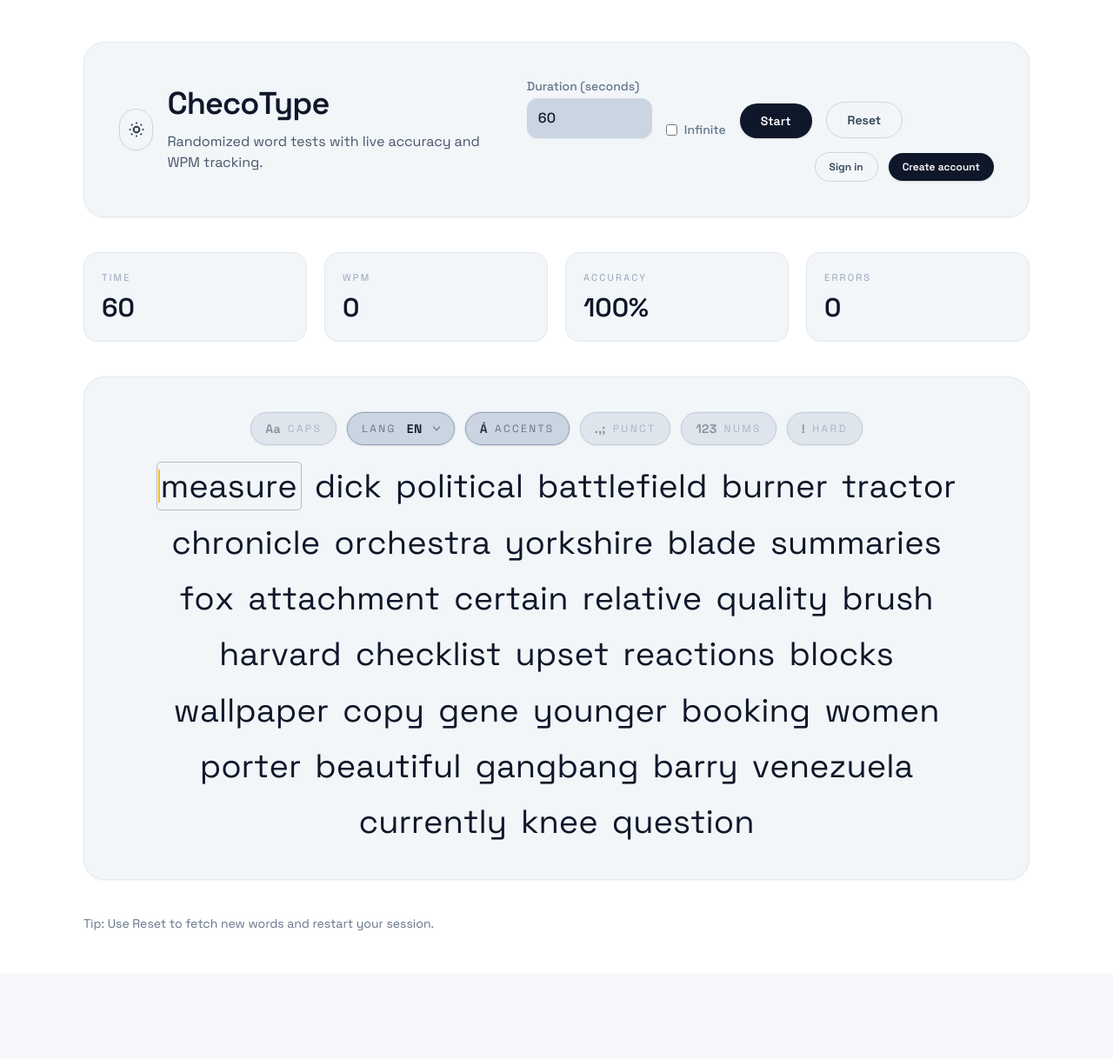
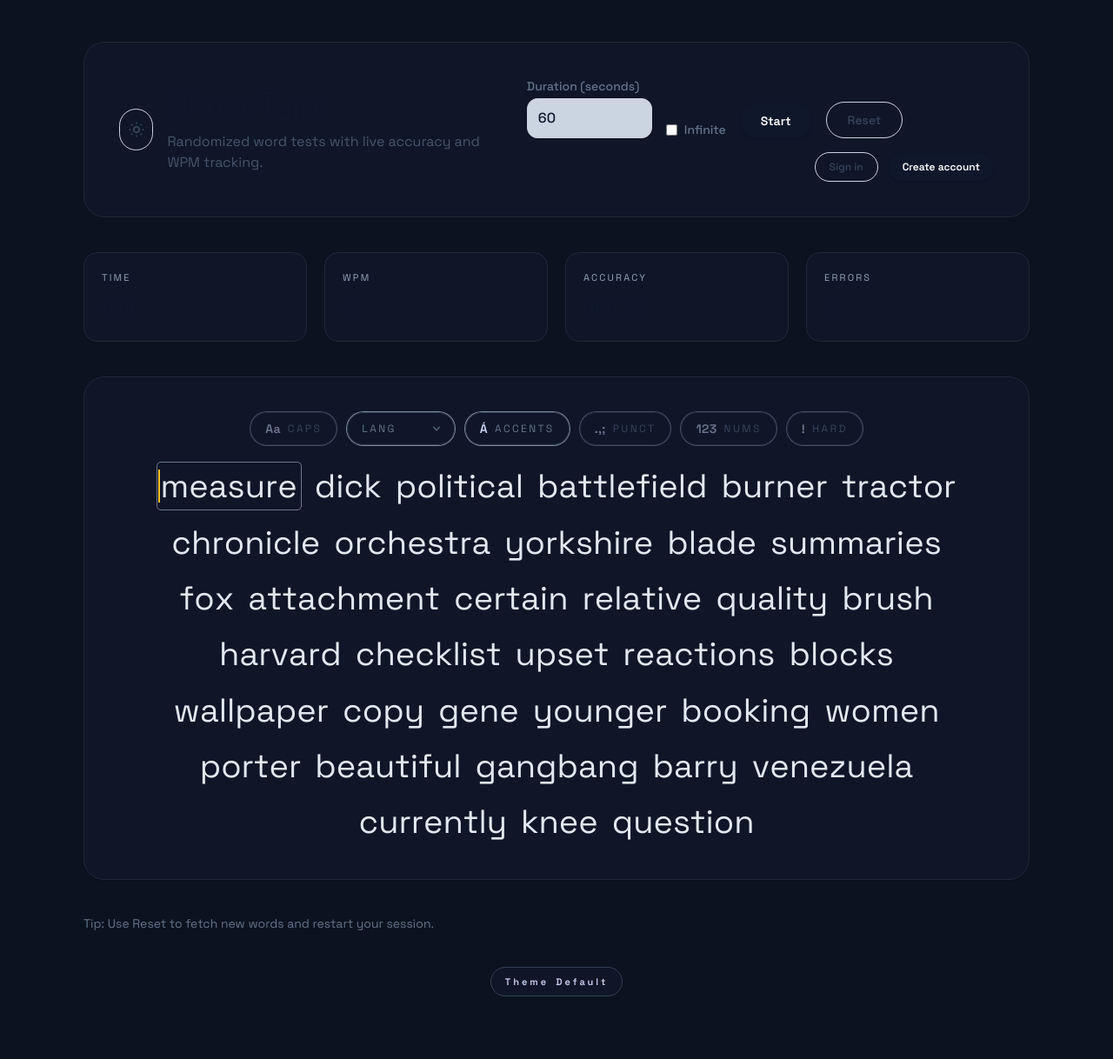
Before and after one commit to checo99dlg/Typing-Web, a Flask app: page / in a window 1280 px wide. Shown: the whole page at 87% size. Before the commit the page ends 1070 px from the top, so only its background shows below. Run offline with Flask 3, Linux system fonts and the light colour scheme; some libraries are stand-ins or nearby versions.

Commit message:
Add theme system and improve typing reset behavior

```diff
--- a/static/js/app.js
+++ b/static/js/app.js
@@ -24,6 +24,9 @@
 const resultAccuracy = document.getElementById("resultAccuracy");
 const resultChars = document.getElementById("resultChars");
 const resultDuration = document.getElementById("resultDuration");
+const themeMenuToggle = document.getElementById("themeMenuToggle");
+const themeMenu = document.getElementById("themeMenu");
+const themeLabel = document.getElementById("themeLabel");
 const isAuthenticated = document.body.dataset.authenticated === "true";
 
 function focusTypingInput() {
@@ -63,12 +66,247 @@
 let numbersEnabled = localStorage.getItem(numbersStorageKey) === "true";
 const hardModeStorageKey = "typing-hard-mode";
 let hardModeEnabled = localStorage.getItem(hardModeStorageKey) === "true";
+const colorThemeStorageKey = "typing-color-theme";
 const supportedLanguages = ["en", "es", "fr", "de", "pt"];
 const accentLanguages = new Set(["es", "fr", "de", "pt"]);
 if (!supportedLanguages.includes(currentLanguage)) {
   currentLanguage = "en";
 }
 
+const colorThemes = [
+  {
+    id: "default",
+    name: "Default",
+    colors: {
+      bg: "#0b1220",
+      surface: "rgba(15, 23, 42, 0.9)",
+      surfaceBorder: "#1f2937",
+      text: "#f8fafc",
+      muted: "#94a3b8",
+      word: "#e2e8f0",
+      pillBg: "rgba(15, 23, 42, 0.8)",
+      pillBorder: "#334155",
+      pillText: "#cbd5f5",
+      caret: "#fbbf24",
+      correct: "#076652",
+      incorrect: "#f87171",
+      menuBg: "rgba(15, 23, 42, 0.96)",
+    },
+  },
+  {
+    id: "ocean",
+    name: "Ocean",
+    colors: {
+      bg: "#071629",
+      surface: "rgba(9, 30, 56, 0.9)",
+      surfaceBorder: "#1b3655",
+      text: "#e6f0ff",
+      muted: "#8aa4c6",
+      word: "#d8e6ff",
+      pillBg: "rgba(8, 26, 46, 0.85)",
+      pillBorder: "#2b4a74",
+      pillText: "#cfe0ff",
+      caret: "#22d3ee",
+      correct: "#60a5fa",
+      incorrect: "#fb7185",
+      menuBg: "rgba(9, 30, 56, 0.96)",
+    },
+  },
+  {
+    id: "forest",
+    name: "Forest",
+    colors: {
+      bg: "#0a1612",
+      surface: "rgba(11, 27, 20, 0.9)",
+      surfaceBorder: "#1b3a2c",
+      text: "#e7f7ef",
+      muted: "#8fb9a6",
+      word: "#d7efe4",
+      pillBg: "rgba(11, 27, 20, 0.85)",
+      pillBorder: "#2b5a45",
+      pillText: "#c9f0dc",
+      caret: "#86efac",
+      correct: "#34d399",
+      incorrect: "#f97316",
+      menuBg: "rgba(11, 27, 20, 0.96)",
+    },
+  },
+  {
+    id: "amber",
+    name: "Amber",
+    colors: {
+      bg: "#1b1404",
+      surface: "rgba(36, 26, 6, 0.9)",
+      surfaceBorder: "#5c3d09",
+      text: "#fff7e6",
+      muted: "#c9a467",
+      word: "#ffedc2",
+      pillBg: "rgba(36, 26, 6, 0.85)",
+      pillBorder: "#7a5414",
+      pillText: "#ffdf9e",
+      caret: "#fbbf24",
+      correct: "#facc15",
+      incorrect: "#ef4444",
+      menuBg: "rgba(36, 26, 6, 0.96)",
+    },
+  },
+  {
+    id: "sakura",
+    name: "Sakura",
+    colors: {
+      bg: "#1a1017",
+      surface: "rgba(30, 18, 27, 0.92)",
+      surfaceBorder: "#4a2a3b",
+      text: "#fbe9f1",
+      muted: "#c9a1b3",
+      word: "#f8d8e6",
+      pillBg: "rgba(30, 18, 27, 0.85)",
+      pillBorder: "#6a3d55",
+      pillText: "#f5c6da",
+      caret: "#fb7185",
+      correct: "#f9a8d4",
+      incorrect: "#fb7185",
+      menuBg: "rgba(30, 18, 27, 0.96)",
+    },
+  },
+  {
+    id: "lavender",
+    name: "Lavender",
+    colors: {
+      bg: "#14101f",
+      surface: "rgba(23, 18, 37, 0.9)",
+      surfaceBorder: "#3a2f56",
+      text: "#efe9ff",
+      muted: "#b3a6d1",
+      word: "#e1d8ff",
+      pillBg: "rgba(23, 18, 37, 0.85)",
+      pillBorder: "#58417e",
+      pillText: "#d6c8ff",
+      caret: "#c4b5fd",
+      correct: "#a78bfa",
+      incorrect: "#f87171",
+      menuBg: "rgba(23, 18, 37, 0.96)",
+    },
+  },
+  {
+    id: "arctic",
+    name: "Arctic",
+    colors: {
+      bg: "#081a1f",
+      surface: "rgba(10, 29, 35, 0.9)",
+      surfaceBorder: "#1b4b59",
+      text: "#e6fbff",
+      muted: "#93c5d1",
+      word: "#d2f6ff",
+      pillBg: "rgba(10, 29, 35, 0.85)",
+      pillBorder: "#2a6071",
+      pillText: "#c7f2ff",
+      caret: "#7dd3fc",
+      correct: "#38bdf8",
+      incorrect: "#f97316",
+      menuBg: "rgba(10, 29, 35, 0.96)",
+    },
+  },
+  {
+    id: "ember",
+    name: "Ember",
+    colors: {
+      bg: "#1b0c0c",
+      surface: "rgba(32, 12, 12, 0.92)",
+      surfaceBorder: "#4b1c1c",
+      text: "#ffe9e9",
+      muted: "#c78f8f",
+      word: "#ffd7d7",
+      pillBg: "rgba(32, 12, 12, 0.85)",
+      pillBorder: "#6b2c2c",
+      pillText: "#ffc2c2",
+      caret: "#fb7185",
+      correct: "#fca5a5",
+      incorrect: "#fb7185",
+      menuBg: "rgba(32, 12, 12, 0.96)",
+    },
+  },
+  {
+    id: "slate",
+    name: "Slate",
+    colors: {
+      bg: "#0f131a",
+      surface: "rgba(18, 23, 31, 0.9)",
+      surfaceBorder: "#2a3644",
+      text: "#edf2f7",
+      muted: "#9aa8bd",
+      word: "#e2e8f0",
+      pillBg: "rgba(18, 23, 31, 0.85)",
+      pillBorder: "#3b4a5f",
+      pillText: "#d6e1f2",
+      caret: "#cbd5e1",
+      correct: "#93c5fd",
+      incorrect: "#f87171",
+      menuBg: "rgba(18, 23, 31, 0.96)",
+    },
+  },
+  {
+    id: "mint",
+    name: "Mint",
+    colors: {
+      bg: "#0a1515",
+      surface: "rgba(10, 24, 24, 0.9)",
+      surfaceBorder: "#1e3d3d",
+      text: "#e6fff9",
+      muted: "#89bfb5",
+      word: "#d4fff3",
+      pillBg: "rgba(10, 24, 24, 0.85)",
+      pillBorder: "#2c5a5a",
+      pillText: "#c6fff0",
+      caret: "#5eead4",
+      correct: "#2dd4bf",
+      incorrect: "#fb7185",
+      menuBg: "rgba(10, 24, 24, 0.96)",
+    },
+  },
+];
+
+function applyColorTheme(themeId) {
+  const theme = colorThemes.find((item) => item.id === themeId) || colorThemes[0];
+  const root = document.documentElement;
+  const colors = theme.colors;
+  root.style.setProperty("--app-bg", colors.bg);
+  root.style.setProperty("--app-surface", colors.surface);
+  root.style.setProperty("--app-surface-border", colors.surfaceBorder);
+  root.style.setProperty("--app-text", colors.text);
+  root.style.setProperty("--app-muted", colors.muted);
+  root.style.setProperty("--app-word", colors.word);
+  root.style.setProperty("--app-pill-bg", colors.pillBg);
+  root.style.setProperty("--app-pill-border", colors.pillBorder);
+  root.style.setProperty("--app-pill-text", colors.pillText);
+  root.style.setProperty("--app-caret", colors.caret);
+  root.style.setProperty("--app-correct", colors.correct);
+  root.style.setProperty("--app-incorrect", colors.incorrect);
+  root.style.setProperty("--app-menu-bg", colors.menuBg);
+  if (themeLabel) {
+    themeLabel.textContent = theme.name;
+  }
+}
+
+function renderThemeMenu() {
+  if (!themeMenu) {
+    return;
+  }
+  themeMenu.innerHTML = "";
+  colorThemes.forEach((theme) => {
+    const button = document.createElement("button");
+    button.type = "button";
+    button.className =
+      "theme-item flex w-full items-center justify-between rounded-xl px-3 py-2 text-left transition";
+    button.textContent = theme.name;
+    button.addEventListener("click", () => {
+      localStorage.setItem(colorThemeStorageKey, theme.id);
+      applyColorTheme(theme.id);
+      themeMenu.classList.add("hidden");
+    });
+    themeMenu.appendChild(button);
+  });
+}
 function getPreferredTheme() {
   const storedTheme = localStorage.getItem(themeStorageKey);
   if (storedTheme === "dark" || storedTheme === "light") {
@@ -389,8 +627,8 @@
   return null;
 }
 
-const correctTypedLetterClasses = ["text-[#076652]", "dark:text-[#076652]"];
-const incorrectTypedLetterClasses = ["text-rose-500", "dark:text-rose-400"];
+const correctTypedLetterClasses = ["typed-correct"];
+const incorrectTypedLetterClasses = ["typed-incorrect"];
 
 function resetLetterClasses(letterSpan) {
   letterSpan.classList.remove(...correctTypedLetterClasses, ...incorrectTypedLetterClasses);
@@ -810,10 +1048,16 @@
 document.addEventListener("keydown", async (event) => {
   if (event.key === "Enter" && event.shiftKey) {
     event.preventDefault();
+    if (textInput) {
+      textInput.value = "";
+    }
+    typedWords = [];
+    wordResults = [];
+    currentIndex = 0;
     await fetchWords({ replace: true });
     hideResultsScreen();
     resetStats();
-    textInput.focus();
+    focusTypingInput();
   }
 });
 
@@ -826,6 +1070,24 @@
   });
 }
 
+if (themeMenuToggle) {
+  renderThemeMenu();
+  const storedTheme = localStorage.getItem(colorThemeStorageKey) || "default";
+  applyColorTheme(storedTheme);
+  themeMenuToggle.addEventListener("click", () => {
+    themeMenu?.classList.toggle("hidden");
+  });
+  document.addEventListener("click", (event) => {
+    if (!themeMenu || themeMenu.classList.contains("hidden")) {
+      return;
+    }
+    if (event.target.closest("#themeMenu") || event.target.closest("#themeMenuToggle")) {
+      return;
+    }
+    themeMenu.classList.add("hidden");
+  });
+}
+
 fetchWords({ replace: true }).then(() => {
   resetStats();
   focusTypingInput();
@@ -835,6 +1097,19 @@
 
 document.addEventListener("pointerdown", (event) => {
   if (event.target.closest("button,select,a,input,textarea,label")) {
+    return;
+  }
+  focusTypingInput();
+});
+
+document.addEventListener("keydown", (event) => {
+  if (event.ctrlKey || event.metaKey || event.altKey) {
+    return;
+  }
+  if (event.key.length !== 1) {
+    return;
+  }
+  if (document.activeElement === textInput) {
     return;
   }
   focusTypingInput();
--- a/templates/index.html
+++ b/templates/index.html
@@ -55,6 +55,63 @@
         background-color: rgba(2, 6, 23, 0.6);
         border-color: #334155;
         color: #f8fafc;
+      }
+      :root {
+        --app-bg: #0b1220;
+        --app-surface: rgba(15, 23, 42, 0.9);
+        --app-surface-border: #1f2937;
+        --app-text: #f8fafc;
+        --app-muted: #94a3b8;
+        --app-word: #e2e8f0;
+        --app-pill-bg: rgba(15, 23, 42, 0.8);
+        --app-pill-border: #334155;
+        --app-pill-text: #cbd5f5;
+        --app-caret: #fbbf24;
+        --app-menu-bg: rgba(15, 23, 42, 0.96);
+        --app-correct: #076652;
+        --app-incorrect: #f87171;
+      }
+      html,
+      body {
+        background-color: var(--app-bg) !important;
+      }
+      body {
+        background-color: var(--app-bg);
+        color: var(--app-text);
+      }
+      .surface {
+        background-color: var(--app-surface) !important;
+        border-color: var(--app-surface-border) !important;
+      }
+      .surface-input {
+        background-color: color-mix(in srgb, var(--app-surface) 85%, #000);
+        border-color: var(--app-surface-border);
+        color: var(--app-text);
+      }
+      #wordDisplay {
+        color: var(--app-word);
+      }
+      #caret span {
+        background-color: var(--app-caret);
+      }
+      .typed-correct {
+        color: var(--app-correct);
+      }
+      .typed-incorrect {
+        color: var(--app-incorrect);
+      }
+      .theme-pill {
+        background-color: var(--app-pill-bg) !important;
+        border-color: var(--app-pill-border) !important;
+        color: var(--app-pill-text) !important;
+      }
+      .theme-menu {
+        background-color: var(--app-menu-bg);
+        border-color: var(--app-surface-border);
+        color: var(--app-text);
+      }
+      .theme-item:hover {
+        background-color: color-mix(in srgb, var(--app-pill-bg) 60%, transparent);
       }
     </style>
     <script src="https://cdn.tailwindcss.com"></script>
@@ -205,11 +262,11 @@
 
       <section class="surface relative rounded-3xl border border-slate-200 bg-slate-100/90 p-10 shadow-sm dark:border-slate-800 dark:bg-slate-900">
         <div class="mb-5 flex flex-wrap items-center justify-center gap-3">
-          <button id="capitalizeToggle" type="button" class="group relative z-10 inline-flex items-center gap-2 rounded-full border border-slate-400 bg-slate-300 px-4 py-2 text-slate-800 shadow-sm ring-1 ring-slate-300/60 transition hover:bg-slate-200 dark:border-slate-600 dark:bg-slate-800 dark:text-slate-100 dark:ring-slate-600/60 dark:hover:bg-slate-700" aria-pressed="false" aria-label="Toggle randomized capitalization">
+          <button id="capitalizeToggle" type="button" class="theme-pill group relative z-10 inline-flex items-center gap-2 rounded-full border border-slate-400 bg-slate-300 px-4 py-2 text-slate-800 shadow-sm ring-1 ring-slate-300/60 transition hover:bg-slate-200 dark:border-slate-600 dark:bg-slate-800 dark:text-slate-100 dark:ring-slate-600/60 dark:hover:bg-slate-700" aria-pressed="false" aria-label="Toggle randomized capitalization">
             <span class="text-sm font-semibold tracking-wide">Aa</span>
             <span class="text-xs uppercase tracking-[0.2em] text-slate-500 dark:text-slate-400">Caps</span>
           </button>
-          <label class="group relative z-10 inline-flex items-center gap-3 rounded-full border border-slate-400 bg-slate-300 px-4 py-2 text-slate-800 shadow-sm ring-1 ring-slate-300/60 transition hover:bg-slate-200 dark:border-slate-600 dark:bg-slate-800 dark:text-slate-100 dark:ring-slate-600/60 dark:hover:bg-slate-700">
+          <label class="theme-pill group relative z-10 inline-flex items-center gap-3 rounded-full border border-slate-400 bg-slate-300 px-4 py-2 text-slate-800 shadow-sm ring-1 ring-slate-300/60 transition hover:bg-slate-200 dark:border-slate-600 dark:bg-slate-800 dark:text-slate-100 dark:ring-slate-600/60 dark:hover:bg-slate-700">
             <span class="text-xs uppercase tracking-[0.2em] text-slate-500 dark:text-slate-400">Lang</span>
             <select id="languageToggle" class="appearance-none bg-transparent pr-5 text-sm font-semibold tracking-wide text-slate-900 focus:outline-none dark:text-slate-100" aria-label="Select language">
               <option value="en">EN</option>
@@ -224,19 +281,19 @@
               </svg>
             </span>
           </label>
-          <button id="accentToggle" type="button" class="group relative z-10 inline-flex items-center gap-2 rounded-full border border-slate-400 bg-slate-300 px-4 py-2 text-slate-800 shadow-sm ring-1 ring-slate-300/60 transition hover:bg-slate-200 dark:border-slate-600 dark:bg-slate-800 dark:text-slate-100 dark:ring-slate-600/60 dark:hover:bg-slate-700" aria-pressed="false" aria-label="Toggle accents">
+          <button id="accentToggle" type="button" class="theme-pill group relative z-10 inline-flex items-center gap-2 rounded-full border border-slate-400 bg-slate-300 px-4 py-2 text-slate-800 shadow-sm ring-1 ring-slate-300/60 transition hover:bg-slate-200 dark:border-slate-600 dark:bg-slate-800 dark:text-slate-100 dark:ring-slate-600/60 dark:hover:bg-slate-700" aria-pressed="false" aria-label="Toggle accents">
             <span class="text-sm font-semibold tracking-wide">Á</span>
             <span class="text-xs uppercase tracking-[0.2em] text-slate-500 dark:text-slate-400">Accents</span>
           </button>
-          <button id="punctuationToggle" type="button" class="group relative z-10 inline-flex items-center gap-2 rounded-full border border-slate-400 bg-slate-300 px-4 py-2 text-slate-800 shadow-sm ring-1 ring-slate-300/60 transition hover:bg-slate-200 dark:border-slate-600 dark:bg-slate-800 dark:text-slate-100 dark:ring-slate-600/60 dark:hover:bg-slate-700" aria-pressed="false" aria-label="Toggle punctuation">
+          <button id="punctuationToggle" type="button" class="theme-pill group relative z-10 inline-flex items-center gap-2 rounded-full border border-slate-400 bg-slate-300 px-4 py-2 text-slate-800 shadow-sm ring-1 ring-slate-300/60 transition hover:bg-slate-200 dark:border-slate-600 dark:bg-slate-800 dark:text-slate-100 dark:ring-slate-600/60 dark:hover:bg-slate-700" aria-pressed="false" aria-label="Toggle punctuation">
             <span class="text-sm font-semibold tracking-wide">.,;</span>
             <span class="text-xs uppercase tracking-[0.2em] text-slate-500 dark:text-slate-400">Punct</span>
           </button>
-          <button id="numbersToggle" type="button" class="group relative z-10 inline-flex items-center gap-2 rounded-full border border-slate-400 bg-slate-300 px-4 py-2 text-slate-800 shadow-sm ring-1 ring-slate-300/60 transition hover:bg-slate-200 dark:border-slate-600 dark:bg-slate-800 dark:text-slate-100 dark:ring-slate-600/60 dark:hover:bg-slate-700" aria-pressed="false" aria-label="Toggle numbers">
+          <button id="numbersToggle" type="button" class="theme-pill group relative z-10 inline-flex items-center gap-2 rounded-full border border-slate-400 bg-slate-300 px-4 py-2 text-slate-800 shadow-sm ring-1 ring-slate-300/60 transition hover:bg-slate-200 dark:border-slate-600 dark:bg-slate-800 dark:text-slate-100 dark:ring-slate-600/60 dark:hover:bg-slate-700" aria-pressed="false" aria-label="Toggle numbers">
             <span class="text-sm font-semibold tracking-wide">123</span>
             <span class="text-xs uppercase tracking-[0.2em] text-slate-500 dark:text-slate-400">Nums</span>
           </button>
-          <button id="hardModeToggle" type="button" class="group relative z-10 inline-flex items-center gap-2 rounded-full border border-slate-400 bg-slate-300 px-4 py-2 text-slate-800 shadow-sm ring-1 ring-slate-300/60 transition hover:bg-slate-200 dark:border-slate-600 dark:bg-slate-800 dark:text-slate-100 dark:ring-slate-600/60 dark:hover:bg-slate-700" aria-pressed="false" aria-label="Toggle hard mode">
+          <button id="hardModeToggle" type="button" class="theme-pill group relative z-10 inline-flex items-center gap-2 rounded-full border border-slate-400 bg-slate-300 px-4 py-2 text-slate-800 shadow-sm ring-1 ring-slate-300/60 transition hover:bg-slate-200 dark:border-slate-600 dark:bg-slate-800 dark:text-slate-100 dark:ring-slate-600/60 dark:hover:bg-slate-700" aria-pressed="false" aria-label="Toggle hard mode">
             <span class="text-sm font-semibold tracking-wide">!</span>
             <span class="text-xs uppercase tracking-[0.2em] text-slate-500 dark:text-slate-400">Hard</span>
           </button>
@@ -263,6 +320,16 @@
       <section class="text-sm text-slate-500 dark:text-slate-400">
         <p>Tip: Use Reset to fetch new words and restart your session.</p>
       </section>
+      <section class="relative flex justify-center pb-6 text-xs uppercase tracking-[0.25em] text-slate-400 dark:text-slate-500">
+        <div class="relative">
+          <button id="themeMenuToggle" type="button" class="theme-pill inline-flex items-center gap-2 rounded-full border px-4 py-2 text-[11px] font-semibold">
+            <span>Theme</span>
+            <span id="themeLabel">Default</span>
+          </button>
+          <div id="themeMenu" class="theme-menu absolute bottom-full left-1/2 z-20 hidden w-56 -translate-x-1/2 rounded-2xl border p-2 text-[11px] shadow-xl backdrop-blur">
+          </div>
+        </div>
+      </section>
     </main>
 
     <script src="/static/js/app.js"></script>
```
